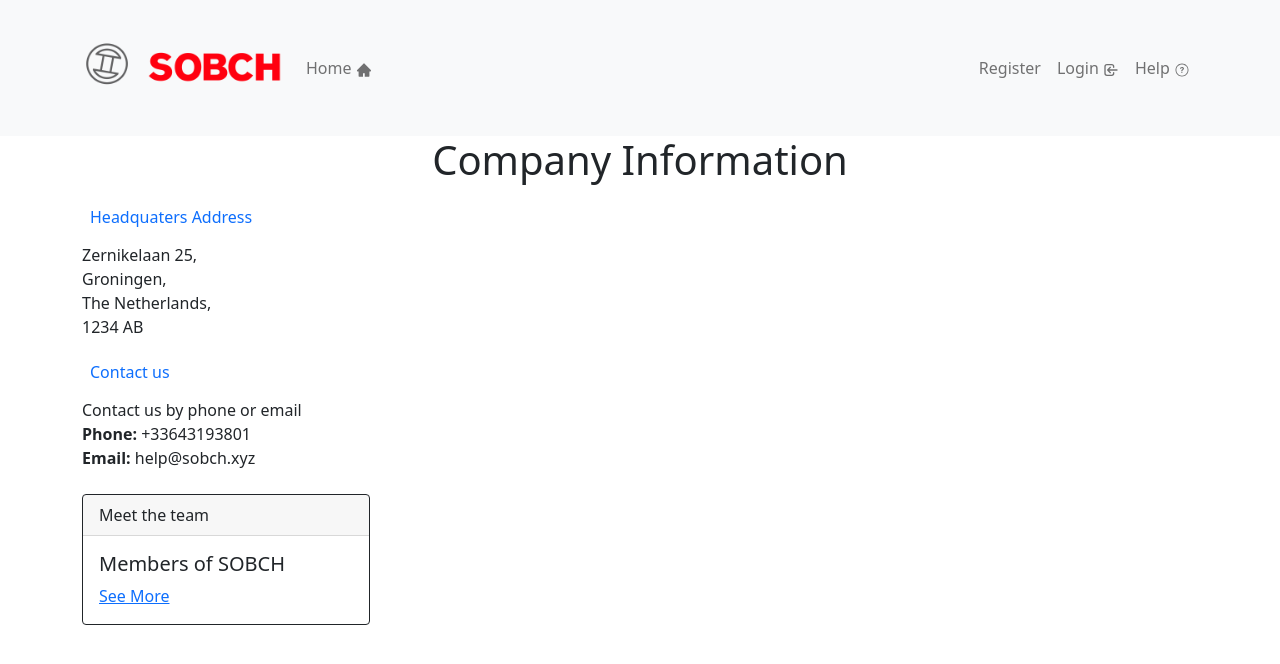
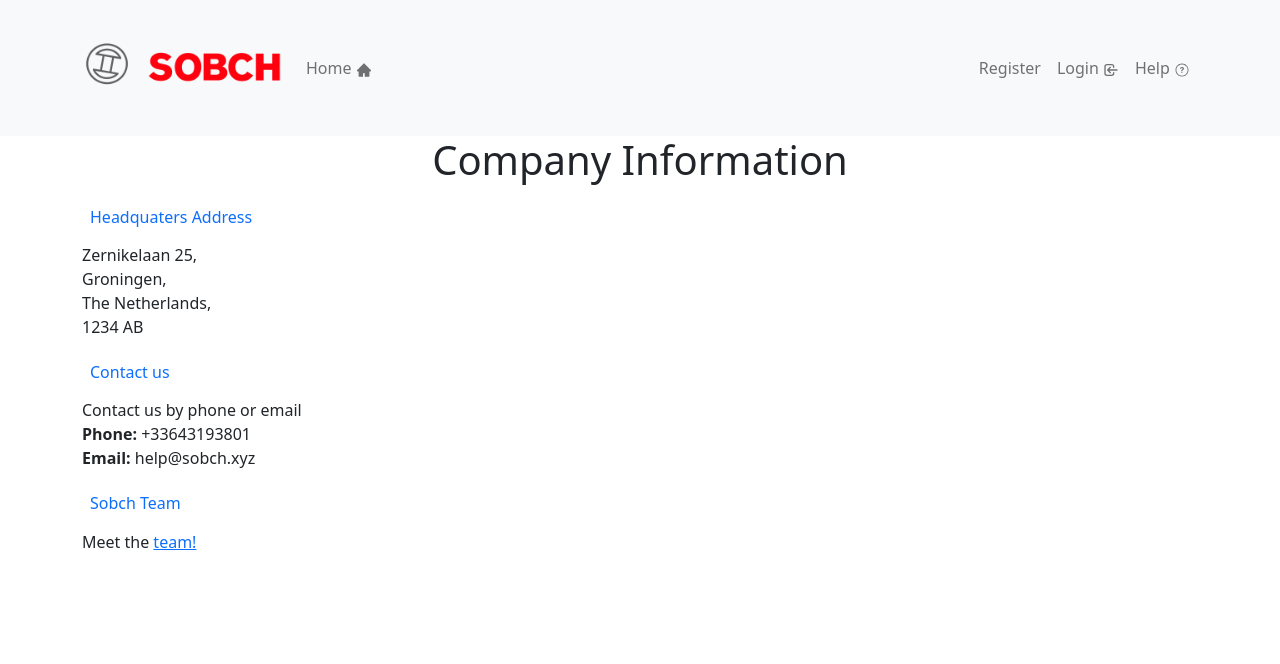
Before and after one commit to moalshak/Sobch, a React (Create React App) app in the folder web/frontend/: page /corporate in a window 1280 px wide. Shown: the top 664 px of the page. Built offline with nearby package versions, Linux system fonts and the light colour scheme.

Commit message:
fix weird container, and bug on navbar when logged in

```diff
--- a/web/frontend/src/components/Company.tsx
+++ b/web/frontend/src/components/Company.tsx
@@ -39,14 +39,13 @@ function Corparate() {
             </div>
         </div>
 
-        <div className = "container">
-        <Card border="dark" style={{ width: '18rem' }}>
-            <Card.Header>Meet the team</Card.Header>
-            <Card.Body>
-                <Card.Title>Members of SOBCH</Card.Title>
-                <a href="/team" className="card-link">See More</a>
-            </Card.Body>
-        </Card>
+        <div className="container">
+            <div className="col-md-6 col-lg-4 mb-4">
+                <h6 className="mb-3 text-primary"><i className="fas fa-pen-alt text-primary pe-2"></i>Sobch Team</h6>
+                <span>
+                       Meet the <a href="/team" className="card-link">team!</a>
+                </span>
+            </div>
         </div>
 
 
--- a/web/frontend/src/components/NavBar.tsx
+++ b/web/frontend/src/components/NavBar.tsx
@@ -37,7 +37,8 @@ function NavBar() {
                     <>
                     <Nav.Link href="/my-devices">My Devices <BiDevices/></Nav.Link>
                     <Nav.Link href="/profile">Profile <CgProfile/></Nav.Link>
-                    <Nav.Link href="/logout" onClick={goLogout}>Logout <IoIosLogOut/></Nav.Link></>
+                    <Nav.Link href="/logout" onClick={goLogout}>Logout <IoIosLogOut/></Nav.Link>
+                    <Nav.Link href="/navhelp">Help <IoIosHelpCircleOutline/></Nav.Link></>
                     :
                     <>
                     <Nav.Link href="/register">Register</Nav.Link>
--- a/web/frontend/src/components/TeamSobch.tsx
+++ b/web/frontend/src/components/TeamSobch.tsx
@@ -28,7 +28,7 @@ function Team(){
 
         <div className="col-6 col-sm-4">
             <Card border="dark" style={{ width: '18rem' }}>
-                <Card.Header>Fergal</Card.Header>
+                <Card.Header>Fergal McCollam</Card.Header>
                     <Card.Body>
                     <Card.Text>
                         <img src="./images/me3.jpeg" className="img-thumbnail"></img>
@@ -41,7 +41,7 @@ function Team(){
 
         <div className="col-6 col-sm-4">
             <Card border="dark" style={{ width: '18rem' }}>
-                <Card.Header>Carmen</Card.Header>
+                <Card.Header>Carmen Jica</Card.Header>
                     <Card.Body>
                     <Card.Text>
                         <img src="./images/me.jpg" className="img-thumbnail"></img>
@@ -55,7 +55,7 @@ function Team(){
         <div className="col d-flex justify-content-center">
             <div className="col-6 col-sm-4">
                 <Card border="dark" style={{ width: '18rem' }}>
-                    <Card.Header>Selim</Card.Header>
+                    <Card.Header>Selim EL Sayed Aly</Card.Header>
                         <Card.Body>
                         <Card.Text>
                             <img src="./images/me.jpg" className="img-thumbnail"></img>
@@ -68,10 +68,10 @@ function Team(){
 
         <div className="col-6 col-sm-4">
             <Card border="dark" style={{ width: '18rem' }}>
-                <Card.Header>Dhruv</Card.Header>
+                <Card.Header>Dhruv Ghosh</Card.Header>
                 <Card.Body>
                 <Card.Text>
-                    <img src="./images/dhruv.jpg" className="img-thumbnail"></img>
+                    <img src="./images/dhruv1.jpg" className="img-thumbnail"></img>
                     <Card.Footer>Communication Officer</Card.Footer>
                 </Card.Text>
                 </Card.Body>
```
Also changed, not shown: web/frontend/public/images/dhruv1.jpg (added).
